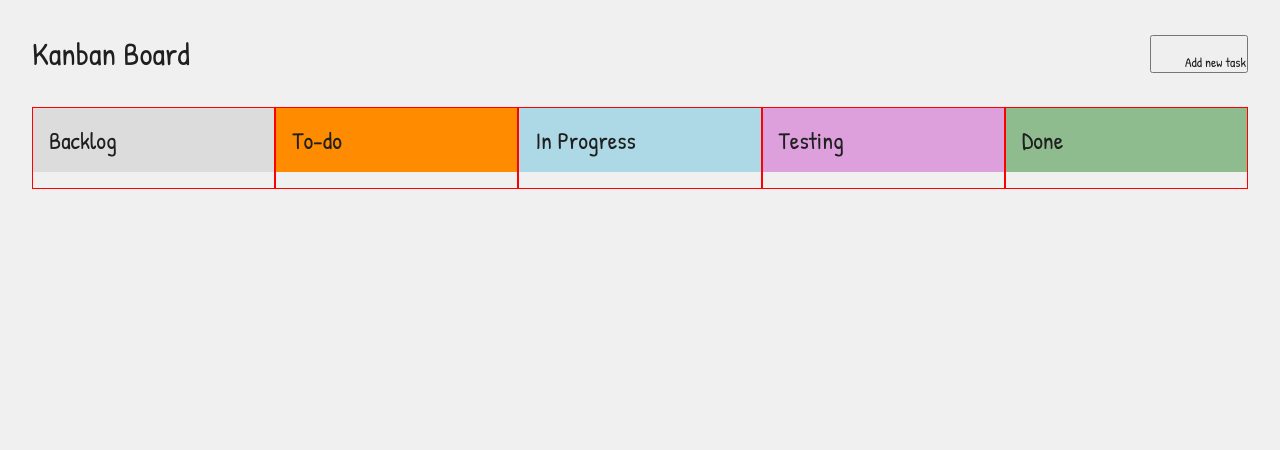
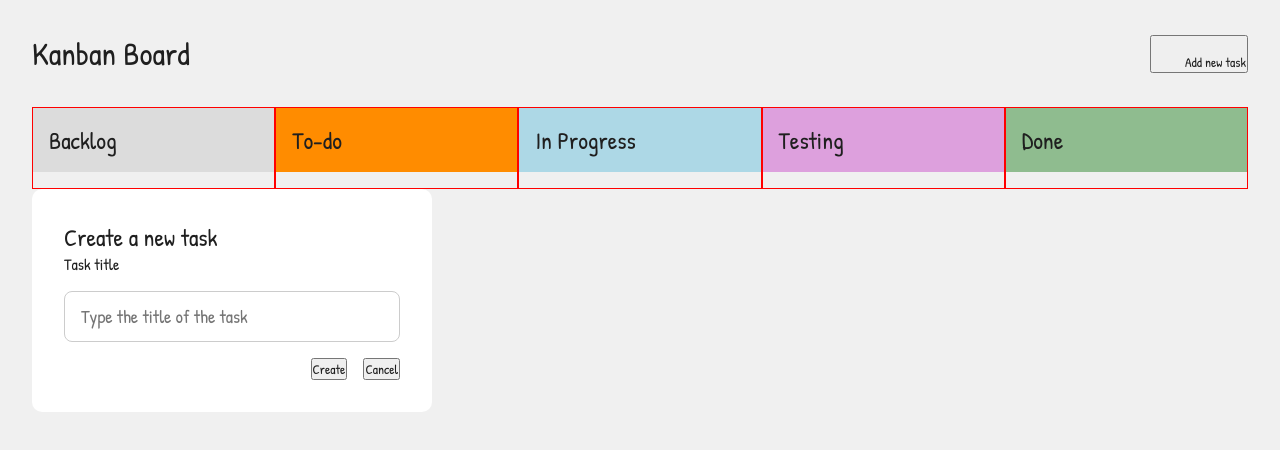
Before and after one commit to mjtavrs/kanban-dashboard-vue, a Vue app: page /board in a window 1280 px wide. Both pictures are taken after a click on the button "Add new task". Shown: the top 450 px of the page. Built offline with nearby package versions, Linux system fonts and the light colour scheme; some icons are missing.

Commit message:
feat: Import the NewTaskModal inside the BoardView for initial testing

```diff
--- a/src/views/BoardView.vue
+++ b/src/views/BoardView.vue
@@ -3,8 +3,10 @@ import { ref } from 'vue'
 import { useKanbanStore } from '../store/kanban'
 import { PhCheckSquareOffset } from '@phosphor-icons/vue'
 import KanbanColumn from '../components/KanbanColumn.vue'
+import NewTaskModal from '../components/NewTaskModal.vue'
 
 const kanban = useKanbanStore()
+const showNewTaskModal = ref(false)
 
 function tasksByColumn(name) {
     return kanban.tasks.filter(task => task.columnName === name)
@@ -15,7 +17,7 @@ function tasksByColumn(name) {
     <div class="board-container">
         <header>
             <h1>Kanban Board</h1>
-            <button>
+            <button @click="showNewTaskModal = true">
                 <PhCheckSquareOffset :size="30" />
                 Add new task
             </button>
@@ -29,6 +31,8 @@ function tasksByColumn(name) {
                 :tasks="tasksByColumn(column.name)"
             />
         </main>
+
+        <NewTaskModal v-if="showNewTaskModal" @close="showNewTaskModal = false" />
     </div>
 </template>
 
@@ -44,13 +48,13 @@ function tasksByColumn(name) {
         align-items: center;
         margin-bottom: 2rem;
 
-        h1 {
+        /* h1 {
 
         }
 
         button {
 
-        }
+        } */
     }
 
     main {
```
